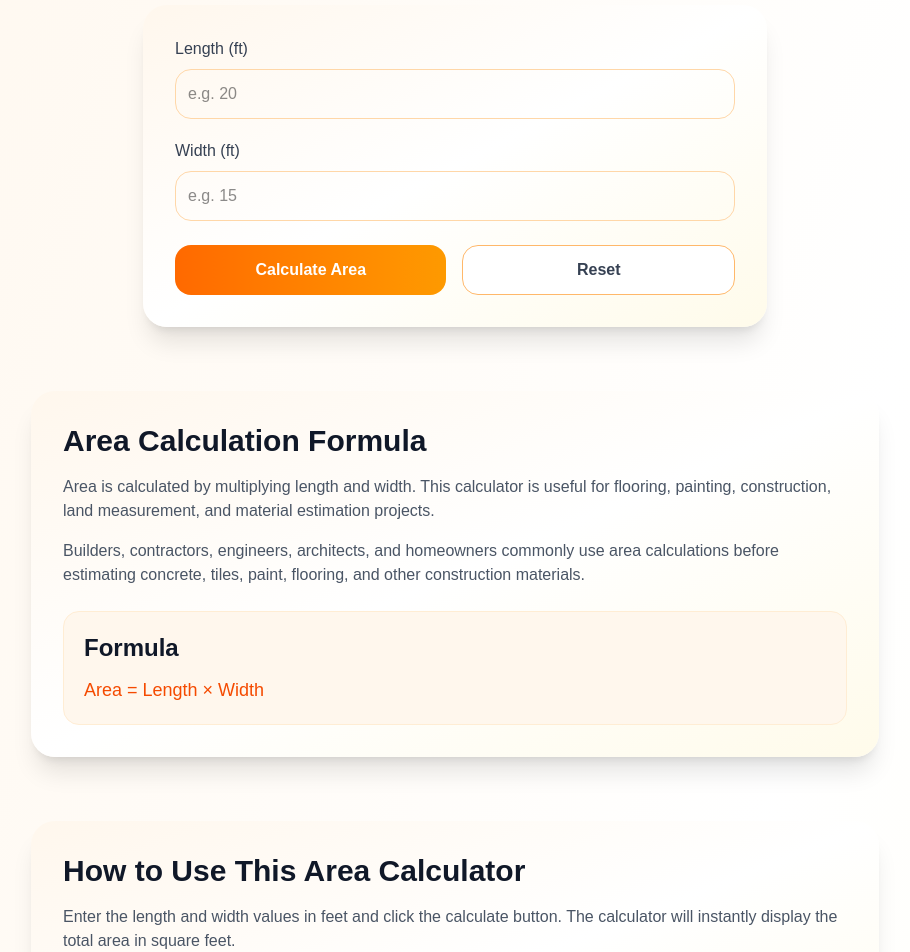
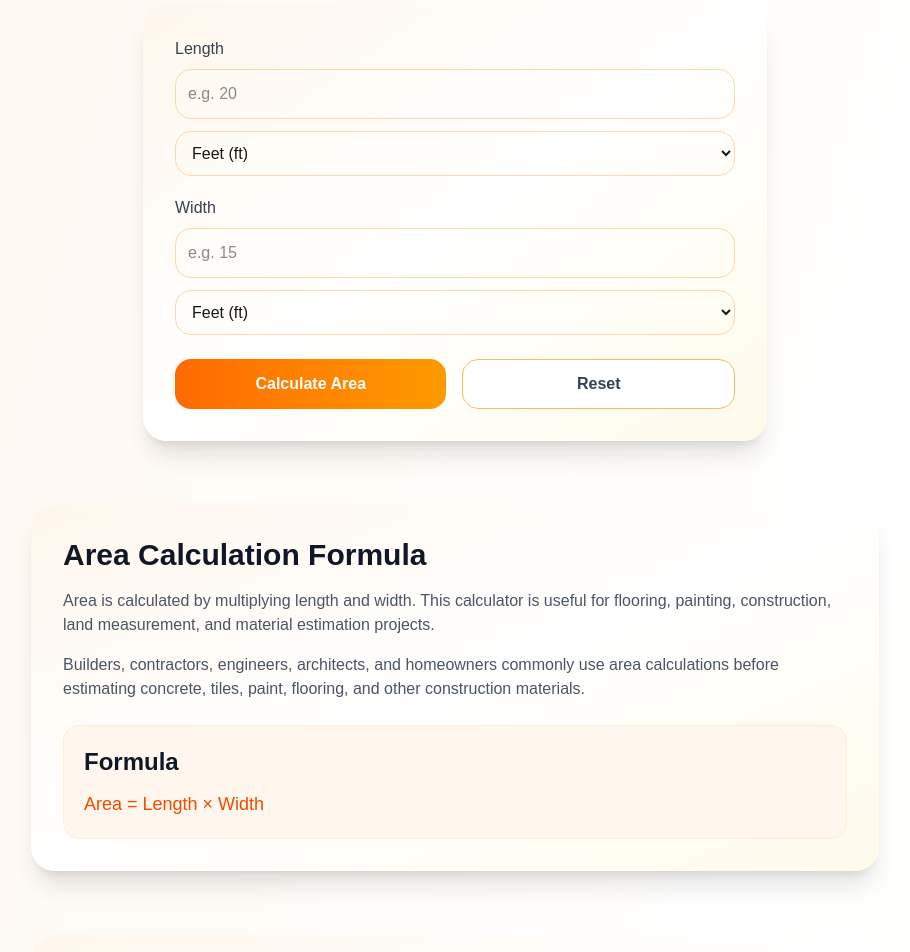
Before and after one commit to payadav142-rgb/calhub, a Next.js app: page /area-calculator in a window 1280 px wide. Shown: the part 340-1292 px from the top of the page, without its empty margins (185-1095 px from the left). Built offline with nearby package versions, Linux system fonts and the light colour scheme.

Commit message:
Improved area calculator SEO and UX

```diff
--- a/app/area-calculator/AreaCalculatorClient.tsx
+++ b/app/area-calculator/AreaCalculatorClient.tsx
@@ -13,15 +13,51 @@ export default function AreaCalculatorClient() {
   const [width, setWidth] =
     useState("");
 
+  const [lengthUnit, setLengthUnit] =
+    useState("ft");
+
+  const [widthUnit, setWidthUnit] =
+    useState("ft");
+
   const [result, setResult] =
     useState<number | null>(null);
+
+  const convertToFeet = (
+    value: number,
+    unit: string
+  ) => {
+    switch (unit) {
+      case "m":
+        return value * 3.28084;
+
+      case "cm":
+        return value * 0.0328084;
+
+      case "inch":
+        return value * 0.0833333;
+
+      default:
+        return value;
+    }
+  };
 
   const calculateArea = () => {
     if (!length || !width) return;
 
+    const lengthInFeet =
+      convertToFeet(
+        parseFloat(length),
+        lengthUnit
+      );
+
+    const widthInFeet =
+      convertToFeet(
+        parseFloat(width),
+        widthUnit
+      );
+
     const area =
-      parseFloat(length) *
-      parseFloat(width);
+      lengthInFeet * widthInFeet;
 
     setResult(area);
   };
@@ -29,6 +65,8 @@ export default function AreaCalculatorClient() {
   const resetCalculator = () => {
     setLength("");
     setWidth("");
+    setLengthUnit("ft");
+    setWidthUnit("ft");
     setResult(null);
   };
 
@@ -38,6 +76,7 @@ export default function AreaCalculatorClient() {
     const doc = new jsPDF();
 
     doc.setFontSize(20);
+
     doc.text(
       "Area Calculation Report",
       20,
@@ -47,13 +86,13 @@ export default function AreaCalculatorClient() {
     doc.setFontSize(12);
 
     doc.text(
-      `Length: ${length} ft`,
+      `Length: ${length} ${lengthUnit}`,
       20,
       40
     );
 
     doc.text(
-      `Width: ${width} ft`,
+      `Width: ${width} ${widthUnit}`,
       20,
       50
     );
@@ -99,9 +138,10 @@ export default function AreaCalculatorClient() {
 
         {/* CALCULATOR */}
         <div className="mt-10 rounded-3xl bg-gradient-to-br from-orange-50 via-white to-amber-50 p-8 shadow-xl transition-all duration-300 hover:shadow-2xl">
+          {/* LENGTH */}
           <div className="mb-5">
             <label className="mb-2 block font-medium text-gray-700">
-              Length (ft)
+              Length
             </label>
 
             <input
@@ -118,11 +158,38 @@ export default function AreaCalculatorClient() {
               className="w-full rounded-2xl border border-orange-200 p-3 outline-none transition focus:border-orange-500 focus:ring-4 focus:ring-orange-100"
               placeholder="e.g. 20"
             />
+
+            <select
+              value={lengthUnit}
+              onChange={(e) =>
+                setLengthUnit(
+                  e.target.value
+                )
+              }
+              className="mt-3 w-full rounded-2xl border border-orange-200 p-3 outline-none transition focus:border-orange-500 focus:ring-4 focus:ring-orange-100"
+            >
+              <option value="ft">
+                Feet (ft)
+              </option>
+
+              <option value="m">
+                Meter (m)
+              </option>
+
+              <option value="cm">
+                Centimeter (cm)
+              </option>
+
+              <option value="inch">
+                Inch
+              </option>
+            </select>
           </div>
 
+          {/* WIDTH */}
           <div className="mb-6">
             <label className="mb-2 block font-medium text-gray-700">
-              Width (ft)
+              Width
             </label>
 
             <input
@@ -139,6 +206,32 @@ export default function AreaCalculatorClient() {
               className="w-full rounded-2xl border border-orange-200 p-3 outline-none transition focus:border-orange-500 focus:ring-4 focus:ring-orange-100"
               placeholder="e.g. 15"
             />
+
+            <select
+              value={widthUnit}
+              onChange={(e) =>
+                setWidthUnit(
+                  e.target.value
+                )
+              }
+              className="mt-3 w-full rounded-2xl border border-orange-200 p-3 outline-none transition focus:border-orange-500 focus:ring-4 focus:ring-orange-100"
+            >
+              <option value="ft">
+                Feet (ft)
+              </option>
+
+              <option value="m">
+                Meter (m)
+              </option>
+
+              <option value="cm">
+                Centimeter (cm)
+              </option>
+
+              <option value="inch">
+                Inch
+              </option>
+            </select>
           </div>
 
           {/* BUTTONS */}
@@ -236,9 +329,9 @@ export default function AreaCalculatorClient() {
 
           <p className="mt-4 text-gray-600">
             Enter the length and width
-            values in feet and click the
-            calculate button. The
-            calculator will instantly
+            values, select the unit, and
+            click the calculate button.
+            The calculator will instantly
             display the total area in
             square feet.
           </p>
@@ -290,7 +383,7 @@ export default function AreaCalculatorClient() {
         </div>
       </section>
 
-      {/* UNIT CONVERSIONS */}
+      {/* CONVERSION GUIDE */}
       <section className="mx-auto max-w-4xl px-6 pb-16">
         <div className="rounded-3xl bg-gradient-to-br from-orange-50 via-white to-amber-50 p-8 shadow-xl transition-all duration-300 hover:shadow-2xl">
           <h2 className="text-3xl font-bold text-gray-900">
```
